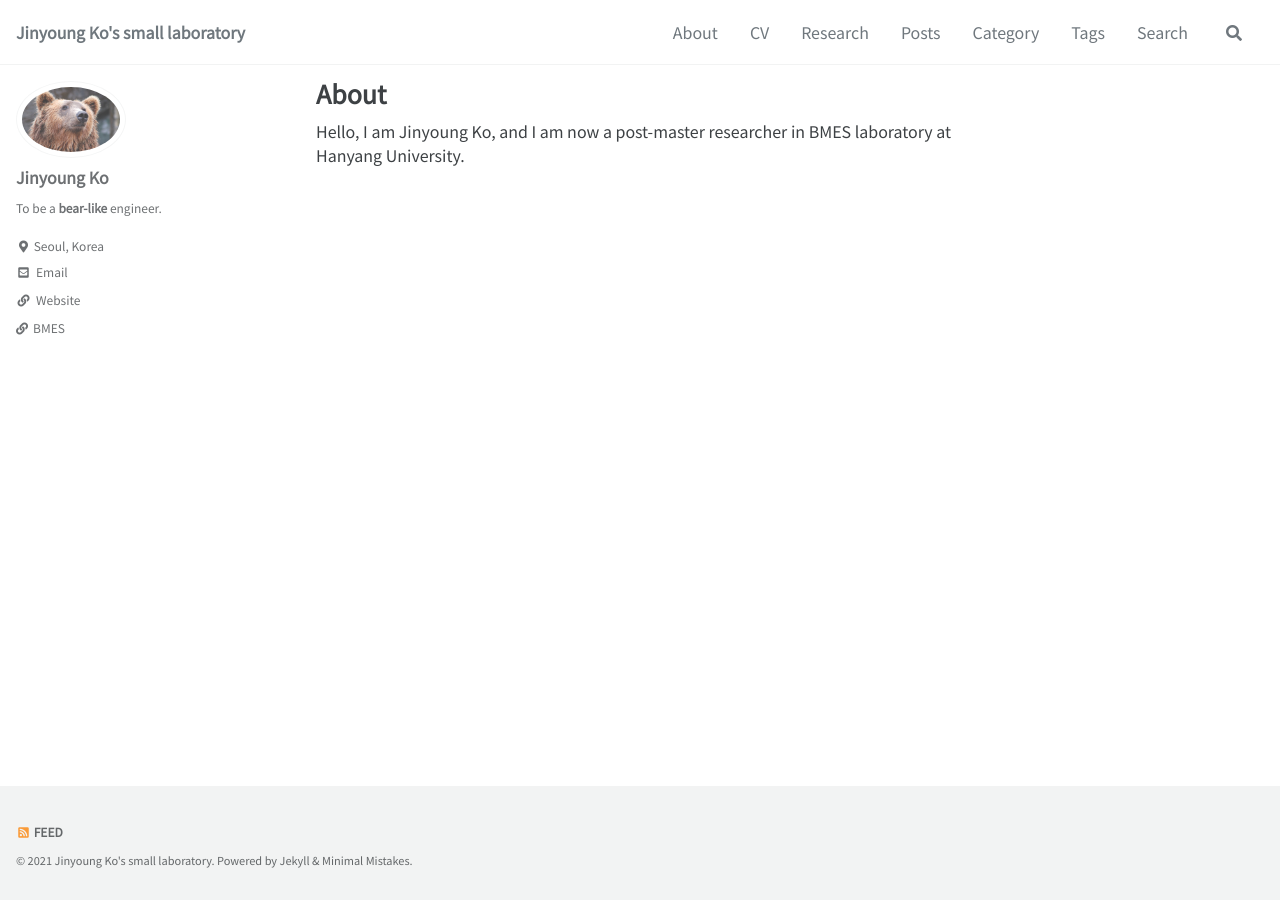
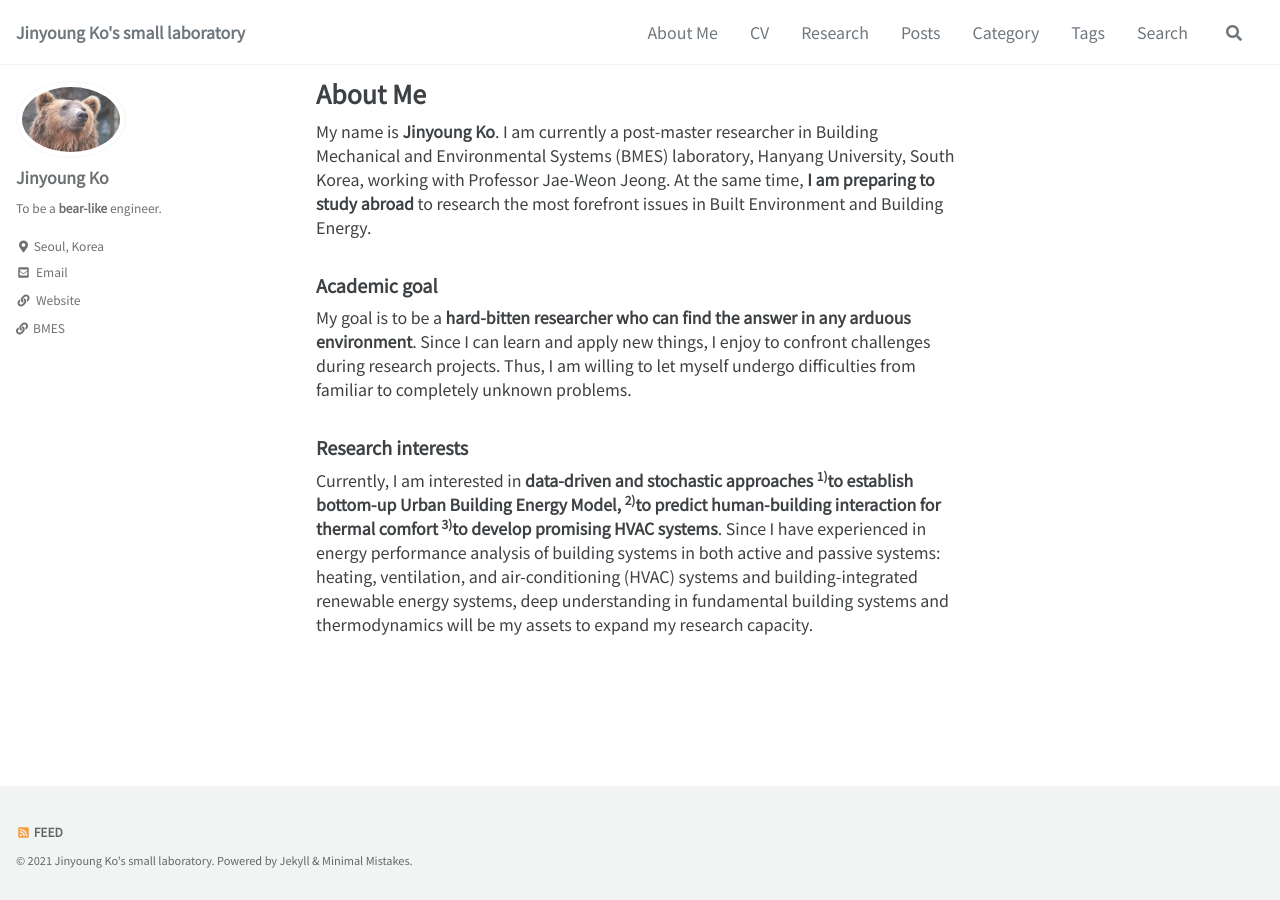
Before and after one commit to jinyoungko96/jinyoungko96.github.io, a Jekyll site: the page built from _pages/01_about.md, in a window 1280 px wide. Built offline with Jekyll 4.4.1, drawn with Linux system fonts in a browser that asks for light colours; cached includes are drawn as plain includes.

Commit message:
About, CV update

```diff
--- a/_data/navigation.yml
+++ b/_data/navigation.yml
@@ -1,6 +1,6 @@
 # main links
 main:
-   - title: "About"
+   - title: "About Me"
      url: /about/
    - title: "CV"
      url: /CV/
--- a/_pages/01_about.md
+++ b/_pages/01_about.md
@@ -1,8 +1,17 @@
 ---
-title: "About"
+title: "About Me"
 layout: single
 permalink: /about/
 author_profile: true
+toc: false
 ---
 
-Hello, I am Jinyoung Ko, and I am now a post-master researcher in BMES laboratory at Hanyang University.
+My name is **Jinyoung Ko**. I am currently a post-master researcher in Building Mechanical and Environmental Systems (BMES) laboratory, Hanyang University, South Korea, working with Professor Jae-Weon Jeong. At the same time, **I am preparing to study abroad** to research the most forefront issues in Built Environment and Building Energy.
+
+### Academic goal
+
+My goal is to be a **hard-bitten researcher who can find the answer in any arduous environment**. Since I can learn and apply new things, I enjoy to confront challenges during research projects. Thus, I am willing to let myself undergo difficulties from familiar to completely unknown problems.
+
+### Research interests
+
+Currently, I am interested in **data-driven and stochastic approaches <sup>1)</sup>to establish bottom-up Urban Building Energy Model, <sup>2)</sup>to predict human-building interaction for thermal comfort <sup>3)</sup>to develop promising HVAC systems**. Since I have experienced in energy performance analysis of building systems in both active and passive systems: heating, ventilation, and air-conditioning (HVAC) systems and building-integrated renewable energy systems, deep understanding in fundamental building systems and thermodynamics will be my assets to expand my research capacity.
--- a/assets/css/main.scss
+++ b/assets/css/main.scss
@@ -15,10 +15,10 @@ $type-size-4-5: 1.12em !default; // Ubuntu Mono is a bit small
 
 // https://github.com/mmistakes/minimal-mistakes/issues/1219
 html {
-  font-size: 8px; // change to whatever
+  font-size: 12px; // change to whatever
 
   @include breakpoint($medium) {
-    font-size: 8px; // change to whatever
+    font-size: 12px; // change to whatever
   }
 
   @include breakpoint($large) {
```
Also changed, not shown: _pages/02_CV.md (+2 -0 lines), favicon.ico (added), 1 other file.
